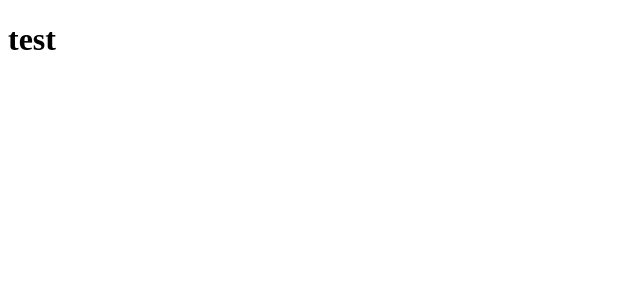
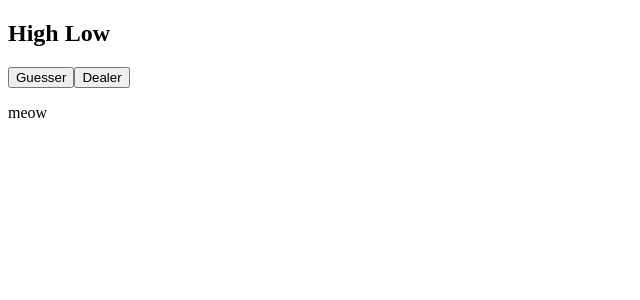
Before and after one commit to srirachy/high_low, a React (Create React App) app: page / in a window 1280 px wide. Shown: the top 300 px of the page, without its empty margins (0-640 px from the left). Built offline with nearby package versions, Linux system fonts and the light colour scheme.

Commit message:
add button section, add button props, add change state functionality

```diff
--- /dev/null
+++ b/src/cards.json
@@ -0,0 +1,67 @@
+[
+    {
+        "id": "cardTwoButton",
+        "value": 2,
+        "name": "2"
+    },
+    {
+        "id": "cardThreeButton",
+        "value": 3,
+        "name": "3"
+    },
+    {
+        "id": "cardFourButton",
+        "value": 4,
+        "name": "4"
+    },
+    {
+        "id": "cardFiveButton",
+        "value": 5,
+        "name": "5"
+    },
+    {
+        "id": "cardSixButton",
+        "value": 6,
+        "name": "6"
+    },
+    {
+        "id": "cardSevenButton",
+        "value": 7,
+        "name": "7"
+    },
+    {
+        "id": "cardEightButton",
+        "value": 8,
+        "name": "8"
+    },
+    {
+        "id": "cardTwoButton",
+        "value": 9,
+        "name": "9"
+    },
+    {
+        "id": "cardTenButton",
+        "value": 10,
+        "name": "10"
+    },
+    {
+        "id": "cardJackButton",
+        "value": 11,
+        "name": "J"
+    },
+    {
+        "id": "cardQueenButton",
+        "value": 11,
+        "name": "Q"
+    },
+    {
+        "id": "cardKingButton",
+        "value": 12,
+        "name": "K"
+    },
+    {
+        "id": "cardAceButton",
+        "value": 13,
+        "name": "A"
+    }
+]
--- a/src/components/Button.jsx
+++ b/src/components/Button.jsx
@@ -1,8 +1,8 @@
 import React from 'react';
 
-const Button = ({ children, onClick }) => {
+const Button = ({ id, value, children, onClick }) => {
     return (
-        <button type="button" onClick={onClick}>
+        <button type="button" onClick={onClick} value={value} id={id}>
             {children}
         </button>
     );
--- /dev/null
+++ b/src/components/ButtonSection.jsx
@@ -0,0 +1,7 @@
+import React from 'react';
+
+const ButtonSection = ({children}) => {
+    return <section>{children}</section>;
+}
+
+export default ButtonSection;
--- a/src/components/HighLow.jsx
+++ b/src/components/HighLow.jsx
@@ -1,17 +1,100 @@
 import React, {useState, useEffect} from 'react';
 import Button from './Button';
+import ButtonSection from './ButtonSection'
+import cards from '../cards.json'
+import gametypes from '../gametypes.json'
+import highlows from '../highlows.json'
 //import titleimg from '../images/titleimg.png';
 
-//initialize state values
+const HighLow = () => {
+    let curGame = 0;
+    //const [gameState, setGameState] = useState(0);
+    const [gameStyle, setGameStyle] = useState(0);
 
-//could add useeffects here if needed
+    //could add useeffects here if needed
+    //methods
+    const renderButtons = () => {
+        const buttonElmts = [];
+        switch(gameStyle){
+            case 0:
+                // initial
+                for (const { id, value, name } of gametypes){
+                    buttonElmts.push(
+                        <Button
+                            id={id}
+                            value={value}
+                            children={name}
+                            onClick={() => changeGameStyle(value)}
+                        />
+                    )
+                }
+                break;
+            case 1:
+                // play as guesser
+                for (const { id, value, name } of cards){
+                    buttonElmts.push(
+                        <Button
+                            id={id}
+                            value={value}
+                            children={name}
+                            onClick={() => guessCard(value)}
+                        />
+                    )
+                }
+                break;
+            case 2:
+                // play as dealer
+                for (const { id, value, name } of highlows){
+                    buttonElmts.push(
+                        <Button
+                            id={id}
+                            value={value}
+                            children={name}
+                            onClick={() => highOrLow(value)}
+                        />
+                    )
+                }
+                break;
+            default:
+                // initial
+                for (const { id, value, name } of gametypes){
+                    buttonElmts.push(
+                        <Button
+                            id={id}
+                            value={value}
+                            children={name}
+                            onClick={() => changeGameStyle(value)}
+                        />
+                    )
+                }
 
-//methods
+        }
+        return buttonElmts;
+    }
 
-const HighLow = () => {
+    const changeGameStyle = (gameVal) => {
+        alert(gameVal);
+        setGameStyle(gameVal);
+        curGame = gameVal;
+    };
+
+    const guessCard = (cardVal) => {
+        alert(cardVal);
+    };
+
+    const highOrLow = (gameVal) => {
+        alert(gameVal);
+    };
     return (
         <>
-            <h1>test</h1>
+            {/* replace w/ image later */}
+            <section>
+                <h1>High Low</h1>
+            </section>
+            {/* Text Section */}
+            {/* Button Section */}
+            <ButtonSection>{renderButtons()}</ButtonSection>
+            <p>meow</p>
         </>
     );
 };
--- /dev/null
+++ b/src/gametypes.json
@@ -0,0 +1,12 @@
+[
+    {
+        "id": "playAsGuesserButton",
+        "value": 1,
+        "name": "Guesser"
+    },
+    {
+        "id": "playAsDealerButton",
+        "value": 2,
+        "name": "Dealer"
+    }
+]
--- /dev/null
+++ b/src/highlows.json
@@ -0,0 +1,12 @@
+[
+    {
+        "id": "highButton",
+        "value": 0,
+        "name": "High"
+    },
+    {
+        "id": "lowButton",
+        "value": 1,
+        "name": "Low"
+    }
+]
```
Also changed, not shown: src/postgames.json (added, +12 -0 lines).
